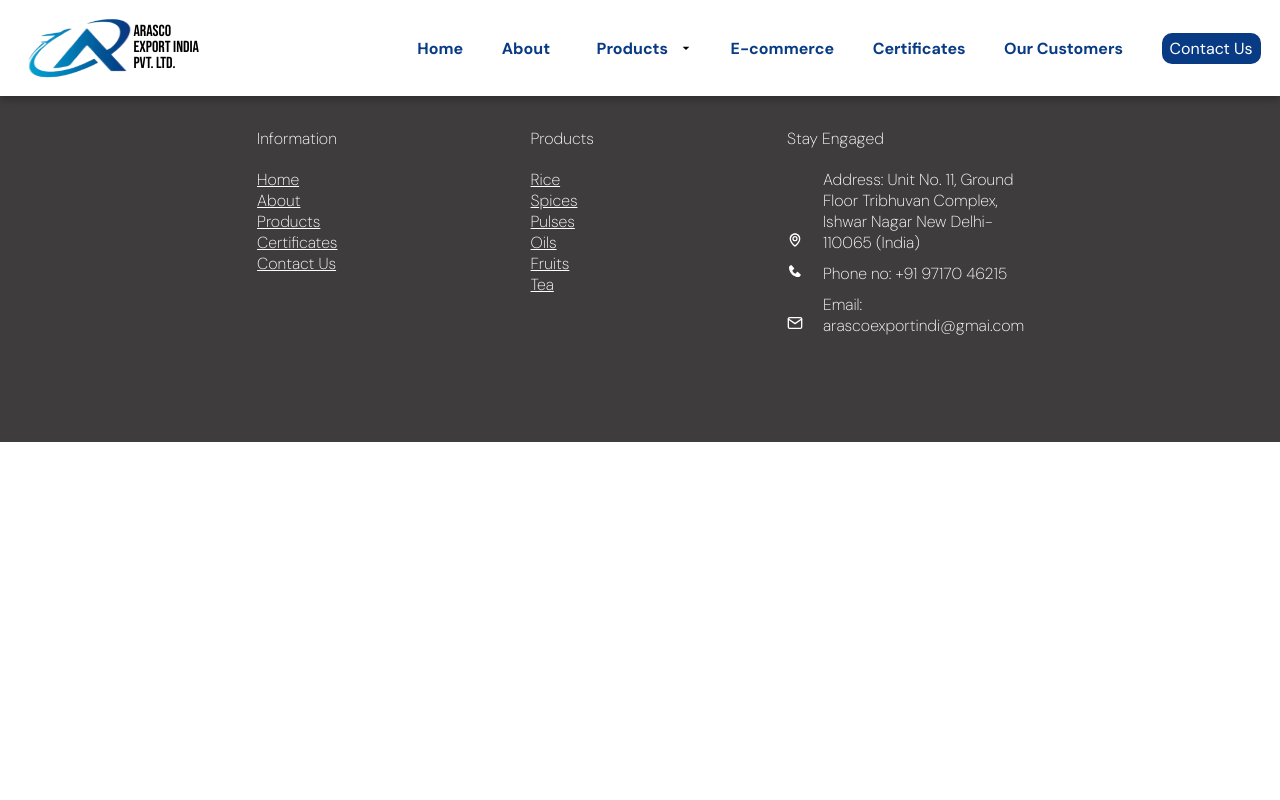
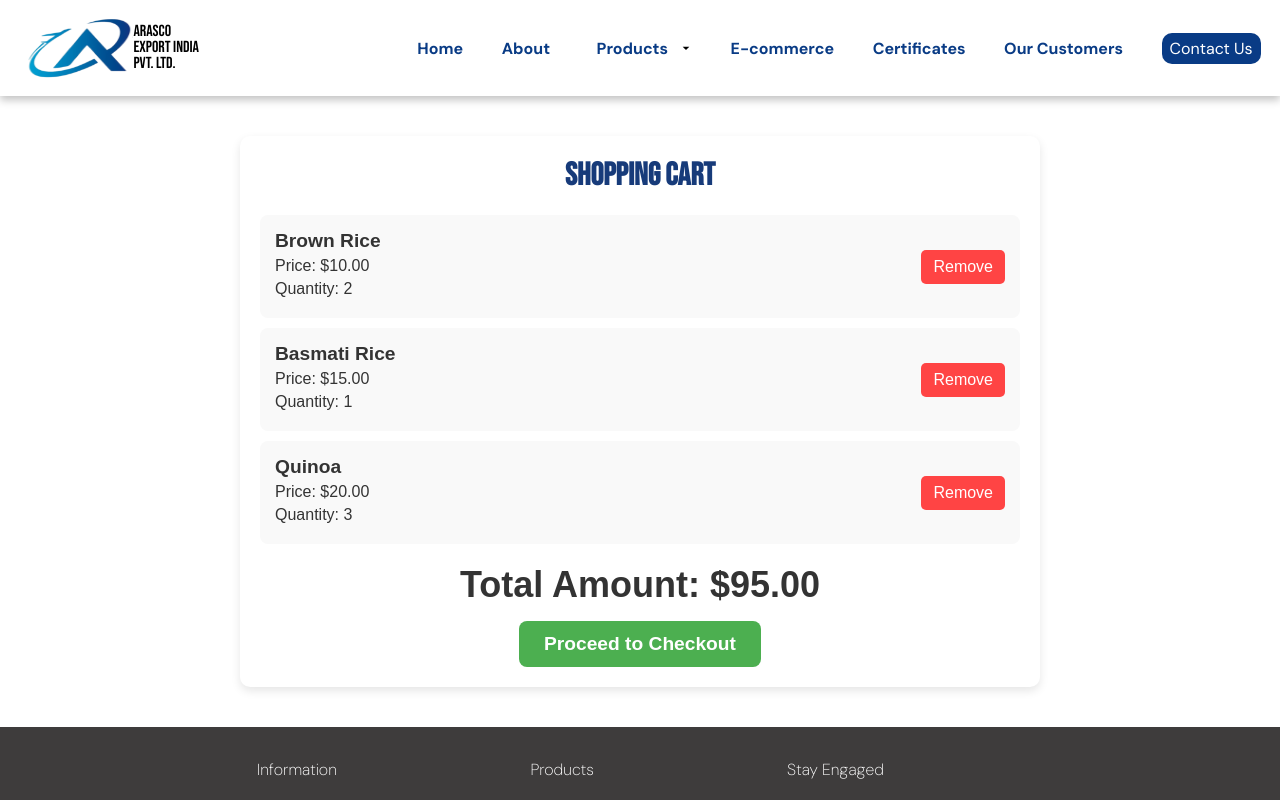
Before and after one commit to VESIT-CMPN-Projects/2024-25-SE47, a React (Vite) app in the folder frontend/: page /cart in a window 1280 px wide. Shown: the top 800 px of the page. Built offline with nearby package versions, Linux system fonts and the light colour scheme.

Commit message:
cart page creation

```diff
--- a/frontend/src/App.jsx
+++ b/frontend/src/App.jsx
@@ -11,6 +11,7 @@ import Contact from "./pages/Contact/Contact"
 import Ecommerce from "./Ecommerce/Ecommerce";
 import ProductDetail from "./pages/ProductDetail/ProductDetail";
 import OrdersPage from './pages/Orders/OrdersPage';
+import CartPage from "./pages/ShoppingCart/CartPage";
 function App() {
   return (
     <Routes>
@@ -24,7 +25,7 @@ function App() {
       <Route path="/contacts" element={<Contact/>}/>
       <Route path="/orders" element={<OrdersPage />} />
       <Route path="/product/:productId" element={<ProductDetail />} />
-
+      <Route path="/cart" element={<CartPage />} />
 
     </Routes>
   )
--- a/frontend/src/Ecommerce/Ecommerce.css
+++ b/frontend/src/Ecommerce/Ecommerce.css
@@ -24,3 +24,25 @@
     height: auto;
     border-radius: 10px;
   }
+
+  .floating-cart-btn {
+    position: fixed;
+    bottom: 20px;
+    left: 20px;
+    background-color: #ff6600;
+    color: white;
+    font-size: 16px;
+    font-weight: bold;
+    padding: 12px 20px;
+    border: none;
+    border-radius: 25px;
+    cursor: pointer;
+    text-decoration: none;
+    transition: all 0.3s ease;
+    box-shadow: 0 4px 6px rgba(0, 0, 0, 0.1);
+  }
+
+  .floating-cart-btn:hover {
+    background-color: #e65c00;
+    transform: scale(1.1);
+  }
--- a/frontend/src/Ecommerce/Ecommerce.jsx
+++ b/frontend/src/Ecommerce/Ecommerce.jsx
@@ -312,8 +312,11 @@ const Ecommerce = () => {
     {product.rating && <StarRating rating={parseFloat(product.rating)} />}
   </Link>
 ))}
-
       </div>
+       {/* Floating Button Redirecting to Cart Page */}
+       <Link to="/cart" className="floating-cart-btn">
+        🛒 View Cart
+      </Link>
     </div>
   );
 };
--- /dev/null
+++ b/frontend/src/pages/ShoppingCart/CartPage.jsx
@@ -0,0 +1,53 @@
+import React, { useState } from "react";
+import styles from "./CartPage.module.css"; // Import CSS module
+
+const CartPage = () => {
+  // Sample cart data (replace this with actual data from state or context)
+  const [cartItems, setCartItems] = useState([
+    { id: 1, name: "Brown Rice", price: 10, quantity: 2 },
+    { id: 2, name: "Basmati Rice", price: 15, quantity: 1 },
+    { id: 3, name: "Quinoa", price: 20, quantity: 3 },
+  ]);
+
+  // Function to calculate total price
+  const totalPrice = cartItems.reduce((total, item) => total + item.price * item.quantity, 0);
+
+  // Function to remove an item from cart
+  const removeItem = (id) => {
+    setCartItems(cartItems.filter((item) => item.id !== id));
+  };
+
+  return (
+    <div className={styles.cartContainer}>
+      <h1 className={styles.title}>Shopping Cart</h1>
+
+      {cartItems.length === 0 ? (
+        <p className={styles.emptyMessage}>Your cart is empty.</p>
+      ) : (
+        <>
+          <div className={styles.cartItems}>
+            {cartItems.map((item) => (
+              <div key={item.id} className={styles.cartItem}>
+                <div className={styles.itemDetails}>
+                  <h3>{item.name}</h3>
+                  <p>Price: ${item.price.toFixed(2)}</p>
+                  <p>Quantity: {item.quantity}</p>
+                </div>
+                <button className={styles.removeButton} onClick={() => removeItem(item.id)}>
+                  Remove
+                </button>
+              </div>
+            ))}
+          </div>
+
+          <div className={styles.totalContainer}>
+            <h2>Total Amount: ${totalPrice.toFixed(2)}</h2>
+            <button className={styles.checkoutButton}>Proceed to Checkout</button>
+          </div>
+        </>
+      )}
+    </div>
+  );
+};
+
+export default CartPage;
--- /dev/null
+++ b/frontend/src/pages/ShoppingCart/CartPage.module.css
@@ -0,0 +1,85 @@
+.cartContainer {
+    width: 90%;
+    max-width: 800px;
+    margin: 40px auto;
+    font-family: Arial, sans-serif;
+    color: #333;
+    background: #fff;
+    padding: 20px;
+    border-radius: 10px;
+    box-shadow: 0px 4px 10px rgba(0, 0, 0, 0.1);
+  }
+
+  .title {
+    text-align: center;
+    font-size: 2rem;
+    margin-bottom: 20px;
+  }
+
+  .emptyMessage {
+    text-align: center;
+    font-size: 1.2rem;
+    color: #888;
+  }
+
+  .cartItems {
+    margin-bottom: 20px;
+  }
+
+  .cartItem {
+    display: flex;
+    justify-content: space-between;
+    align-items: center;
+    background: #f9f9f9;
+    padding: 15px;
+    border-radius: 8px;
+    margin-bottom: 10px;
+  }
+
+  .itemDetails h3 {
+    margin: 0;
+    font-size: 1.2rem;
+  }
+
+  .itemDetails p {
+    margin: 5px 0;
+    font-size: 1rem;
+  }
+
+  .removeButton {
+    background-color: #ff4444;
+    color: white;
+    border: none;
+    padding: 8px 12px;
+    font-size: 1rem;
+    border-radius: 5px;
+    cursor: pointer;
+    transition: background 0.3s ease-in-out;
+  }
+
+  .removeButton:hover {
+    background-color: #cc0000;
+  }
+
+  .totalContainer {
+    text-align: center;
+    font-size: 1.5rem;
+    margin-top: 20px;
+  }
+
+  .checkoutButton {
+    background-color: #4caf50;
+    color: white;
+    font-size: 1.2rem;
+    font-weight: bold;
+    padding: 12px 25px;
+    border: none;
+    border-radius: 8px;
+    cursor: pointer;
+    margin-top: 15px;
+    transition: background 0.3s ease-in-out;
+  }
+
+  .checkoutButton:hover {
+    background-color: #388e3c;
+  }
```
